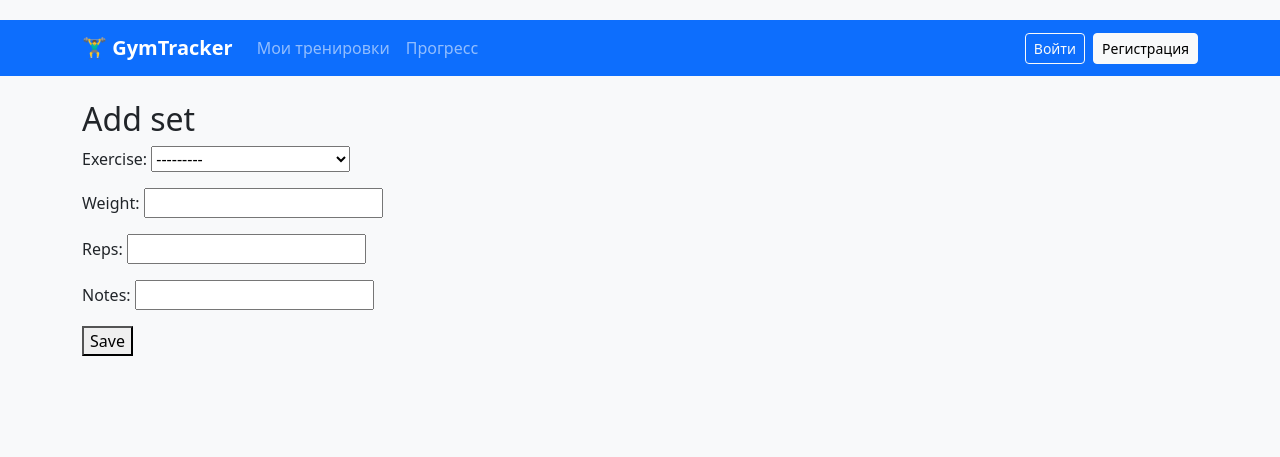
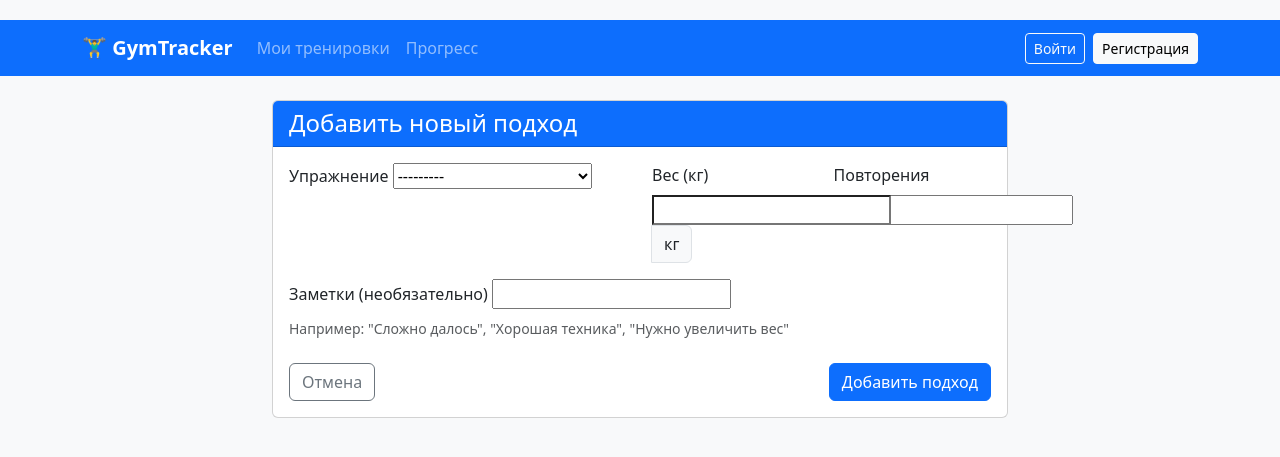
Before and after one commit to daaangit/Python-project, a Django app: page /workout/1/set/add/ in a window 1280 px wide. Shown: the top 457 px of the page. Run offline with Django 5.2, Linux system fonts and the light colour scheme; tables that the repository leaves empty hold one stand-in row (values such as "Sample post").

Commit message:
feat: redesign set form with Bootstrap, fix back link to use workout_id

```diff
--- a/workouts/templates/workouts/set_form.html
+++ b/workouts/templates/workouts/set_form.html
@@ -1,12 +1,126 @@
 {% extends "workouts/base.html" %}
 
+{% block title %}{% if object %}Редактировать подход{% else %}Добавить подход{% endif %}{% endblock %}
+
 {% block content %}
-<h2>Add set</h2>
+<div class="row justify-content-center">
+    <div class="col-lg-8">
+        <div class="card">
+            <div class="card-header bg-primary text-white">
+                <h4 class="mb-0">
+                    <i class="bi bi-{% if object %}pencil{% else %}plus-circle{% endif %}"></i>
+                    {% if object %}Редактировать подход{% else %}Добавить новый подход{% endif %}
+                </h4>
+            </div>
+            <div class="card-body">
+                <form method="post" novalidate>
+                    {% csrf_token %}
 
-<form method="post">
-    {% csrf_token %}
-    {{ form.as_p }}
-    <button type="submit">Save</button>
-</form>
+                    {% if form.non_field_errors %}
+                    <div class="alert alert-danger">
+                        {% for error in form.non_field_errors %}
+                            {{ error }}
+                        {% endfor %}
+                    </div>
+                    {% endif %}
 
+                    <div class="row mb-3">
+                        <div class="col-md-6">
+                            <label for="{{ form.exercise.id_for_label }}" class="form-label">
+                                <i class="bi bi-activity"></i> Упражнение
+                            </label>
+                            {{ form.exercise }}
+                            {% if form.exercise.errors %}
+                            <div class="invalid-feedback d-block">
+                                {% for error in form.exercise.errors %}
+                                    {{ error }}
+                                {% endfor %}
+                            </div>
+                            {% endif %}
+                        </div>
+
+                        <div class="col-md-3">
+                            <label for="{{ form.weight.id_for_label }}" class="form-label">
+                                <i class="bi bi-weight"></i> Вес (кг)
+                            </label>
+                            <div class="input-group">
+                                {{ form.weight }}
+                                <span class="input-group-text">кг</span>
+                            </div>
+                            {% if form.weight.errors %}
+                            <div class="invalid-feedback d-block">
+                                {% for error in form.weight.errors %}
+                                    {{ error }}
+                                {% endfor %}
+                            </div>
+                            {% endif %}
+                        </div>
+
+                        <div class="col-md-3">
+                            <label for="{{ form.reps.id_for_label }}" class="form-label">
+                                <i class="bi bi-arrow-repeat"></i> Повторения
+                            </label>
+                            {{ form.reps }}
+                            {% if form.reps.errors %}
+                            <div class="invalid-feedback d-block">
+                                {% for error in form.reps.errors %}
+                                    {{ error }}
+                                {% endfor %}
+                            </div>
+                            {% endif %}
+                        </div>
+                    </div>
+
+                    <div class="mb-3">
+                        <label for="{{ form.notes.id_for_label }}" class="form-label">
+                            <i class="bi bi-journal-text"></i> Заметки (необязательно)
+                        </label>
+                        {{ form.notes }}
+                        <div class="form-text">Например: "Сложно далось", "Хорошая техника", "Нужно увеличить вес"</div>
+                        {% if form.notes.errors %}
+                        <div class="invalid-feedback d-block">
+                            {% for error in form.notes.errors %}
+                                {{ error }}
+                            {% endfor %}
+                        </div>
+                        {% endif %}
+                    </div>
+
+                    <div class="d-flex justify-content-between mt-4">
+                        <a href="{% url 'workout_detail' view.kwargs.workout_id %}" class="btn btn-outline-secondary">
+                            <i class="bi bi-arrow-left"></i> Отмена
+                        </a>
+                        <button type="submit" class="btn btn-primary">
+                            <i class="bi bi-check-circle"></i> {% if object %}Сохранить изменения{% else %}Добавить подход{% endif %}
+                        </button>
+                    </div>
+                </form>
+            </div>
+        </div>
+    </div>
+</div>
+
+<style>
+    .form-control, .form-select {
+        padding: 0.75rem;
+        border-radius: 0.5rem;
+        border: 1px solid #dee2e6;
+    }
+    .form-control:focus, .form-select:focus {
+        border-color: #0d6efd;
+        box-shadow: 0 0 0 0.25rem rgba(13, 110, 253, 0.25);
+    }
+    textarea.form-control {
+        min-height: 100px;
+        resize: vertical;
+    }
+    .input-group .form-control {
+        border-top-right-radius: 0;
+        border-bottom-right-radius: 0;
+    }
+    .input-group-text {
+        border-top-left-radius: 0;
+        border-bottom-left-radius: 0;
+    }
+</style>
 {% endblock %}
```
